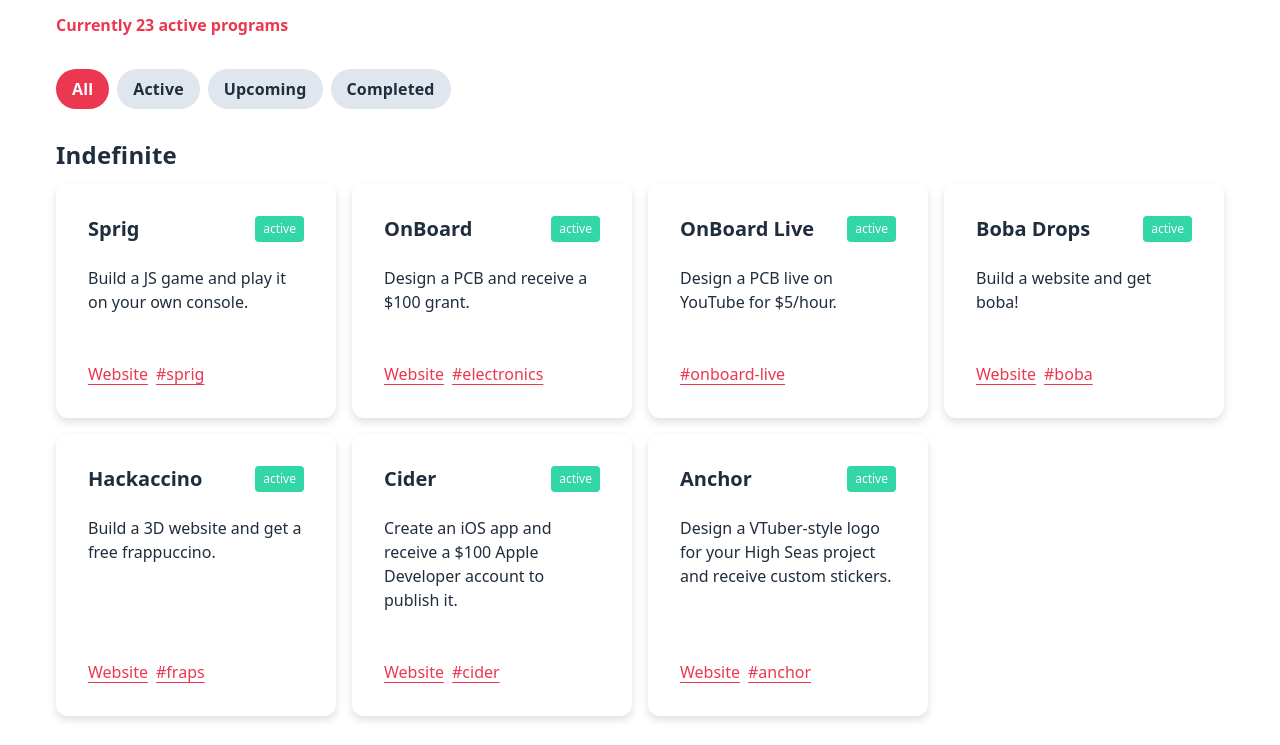
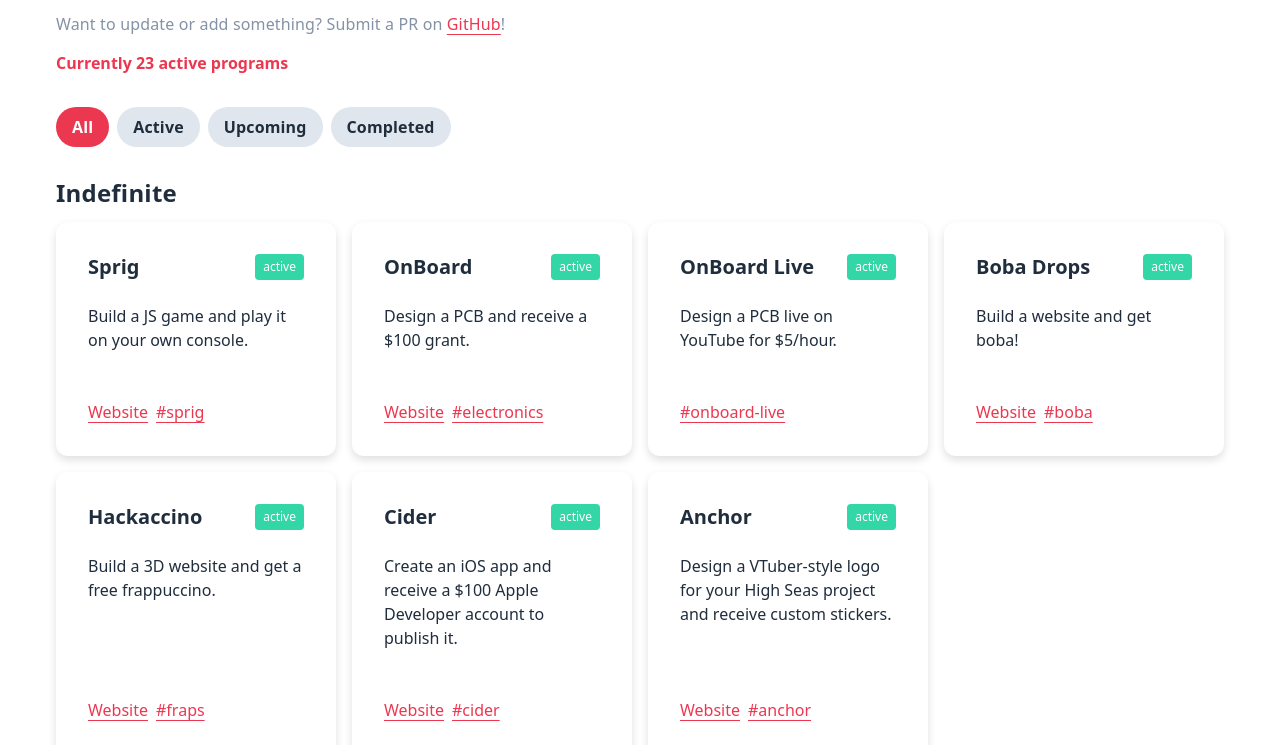
Before and after one commit to shubhisroking/YSWS-Catalog, a plain HTML site: page index.html in a window 1280 px wide. Shown: the part 105-850 px from the top of the page. Drawn offline with Linux system fonts and the light colour scheme.

Commit message:
Add GitHub PR contribution link

```diff
--- a/index.html
+++ b/index.html
@@ -13,6 +13,7 @@
     <div class="container">
         <h1 class="ultratitle">YSWS Programs</h1>
         <p class="lead">A comprehensive list of Hack Club's "You Ship, We Ship" programs.</p>
+        <p class="caption">Want to update or add something? Submit a PR on <a href="https://github.com/PawiX25/YSWS-Catalog" target="_blank">GitHub</a>!</p>
         <p class="active-count">Currently <span id="active-count">0</span> active programs</p>
 
         <div class="filter-container">
```
